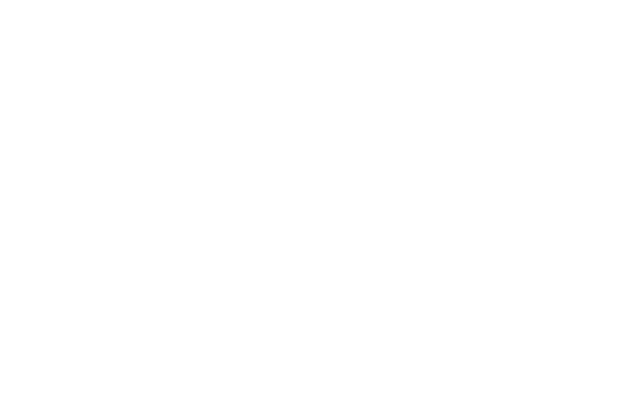
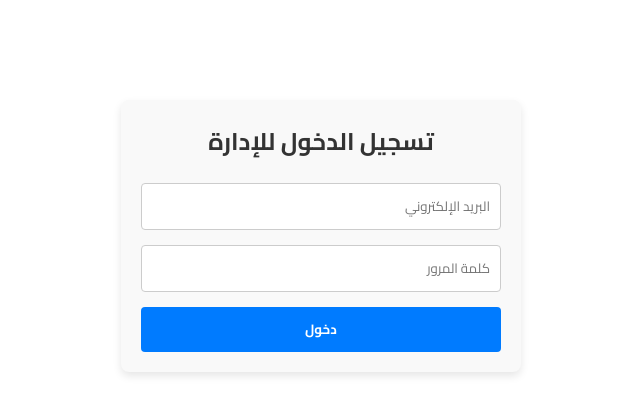
Before and after one commit to ahmed-tarek-2004/Tourism, a React (Vite) app in the folder my-react-app/: page /admin/login in a window 1280 px wide. Before the commit this address had no page. Shown: the top 414 px of the page, without its empty margins (412-1052 px from the left). Built offline with nearby package versions, Linux system fonts and the light colour scheme.

Commit message:
add authorization

```diff
--- a/my-react-app/index.html
+++ b/my-react-app/index.html
@@ -6,8 +6,8 @@
     <title>صن شرم تورز | للحج والعمرة</title>
     <link rel="preconnect" href="https://fonts.googleapis.com">
     <link rel="preconnect" href="https://fonts.gstatic.com" crossorigin>
-    <link rel="icon" type="image/png" href="public/img/lOGO2.png">
 
+    <link rel="icon" type="image/png" href="/img/lOGO2.png">
     <link href="https://fonts.googleapis.com/css2?family=Cairo:wght@400;500;600;700;800&display=swap" rel="stylesheet">
     <link rel="stylesheet" href="https://cdnjs.cloudflare.com/ajax/libs/font-awesome/6.5.2/css/all.min.css">
   </head>
--- a/my-react-app/src/AdminTrips.jsx
+++ b/my-react-app/src/AdminTrips.jsx
@@ -141,9 +141,7 @@
 
       </div>
 
-      {/* =========================================
-         MODAL نافذة تأكيد الحذف المنبثقة
-      ========================================= */}
+
       {deleteModal.isOpen && (
         <div style={{
             position: 'fixed',
--- a/my-react-app/src/App.jsx
+++ b/my-react-app/src/App.jsx
@@ -1,5 +1,9 @@
 import React from 'react';
 import { BrowserRouter as Router, Routes, Route } from 'react-router-dom';
+
+import { AuthProvider } from './AuthContext';
+import ProtectedRoute from './ProtectedRoute';
+import Login from './Login';
 
 import Home from './Home';
 import AdminTrips from './AdminTrips';
@@ -8,17 +12,17 @@
 function App() {
   return (
     <Router>
+      <AuthProvider>
         <Routes>
-
           <Route path="/" element={<Home />} />
-
+          <Route path="/admin/login" element={<Login />} />
+          <Route element={<ProtectedRoute />}>
             <Route path="/admin/trips" element={<AdminTrips />} />
-
             <Route path="/admin/add-trip" element={<TripForm />} />
-
             <Route path="/admin/edit-trip/:id" element={<TripForm />} />
-
+          </Route>
         </Routes>
+      </AuthProvider>
     </Router>
   );
 }
--- /dev/null
+++ b/my-react-app/src/AuthContext.jsx
@@ -0,0 +1,44 @@
+import React, { createContext, useState, useContext } from 'react';
+import { useNavigate } from 'react-router-dom';
+
+const AuthContext = createContext(null);
+
+export const AuthProvider = ({ children }) => {
+    const [token, setToken] = useState(localStorage.getItem('adminToken') || null);
+    const navigate = useNavigate();
+
+    const login = (newToken) => {
+        setToken(newToken);
+        localStorage.setItem('adminToken', newToken);
+        navigate('/admin/trips');
+    };
+
+    const logout = async () => {
+        if (token) {
+            try {
+                await fetch('https://sunsharm.runasp.net/api/Account/logout', {
+                    method: 'POST',
+                    headers: {
+                        'Authorization': `Bearer ${token}`,
+                        'Content-Type': 'application/json'
+                    }
+                });
+            } catch (error) {
+                console.error("فشل الاتصال بالخادم أثناء تسجيل الخروج:", error);
+            }
+        }
+
+        setToken(null);
+        localStorage.removeItem('adminToken');
+
+        navigate('/admin/login');
+    };
+
+    return (
+        <AuthContext.Provider value={{ token, login, logout, isAuthenticated: !!token }}>
+            {children}
+        </AuthContext.Provider>
+    );
+};
+
+export const useAuth = () => useContext(AuthContext);
--- a/my-react-app/src/Home.jsx
+++ b/my-react-app/src/Home.jsx
@@ -446,7 +446,6 @@
             position: 'relative',
             overflow: 'hidden'
           }}>
-            {/* خلفية زخرفية */}
             <i className="fa-solid fa-kaaba" style={{
               position: 'absolute',
               left: '-20px',
@@ -456,7 +455,6 @@
               transform: 'rotate(-15deg)'
             }}></i>
 
-            {/* الجزء الأيمن: النص الأساسي والخصم */}
             <div style={{ zIndex: 1 }}>
               <span style={{
                 display: 'inline-flex',
@@ -477,7 +475,6 @@
                 مين ناوي على <span style={{ color: 'var(--gold)' }}>الحج السياحي؟</span>
               </h3>
 
-              {/* بطاقة الخصم الجذابة */}
               <div style={{
                 background: 'linear-gradient(90deg, #c62828, #d32f2f)',
                 padding: '20px 25px',
@@ -513,7 +510,6 @@
               </a>
             </div>
 
-            {/* الجزء الأيسر: المميزات بشكل شبكي منظم */}
             <div style={{ zIndex: 1, display: 'flex', flexDirection: 'column', gap: '15px' }}>
 
               <div style={{ display: 'flex', alignItems: 'center', gap: '15px', background: 'rgba(255,255,255,0.06)', padding: '18px', borderRadius: '14px', border: '1px solid rgba(255,255,255,0.05)', backdropFilter: 'blur(5px)' }}>
@@ -536,7 +532,6 @@
                 </div>
               </div>
 
-              {/* مميزات سريعة (4 مربعات) */}
               <div style={{ display: 'grid', gridTemplateColumns: '1fr 1fr', gap: '15px', marginTop: '5px' }}>
                 <div style={{ textAlign: 'center', background: 'rgba(255,255,255,0.06)', padding: '18px 10px', borderRadius: '14px', border: '1px solid rgba(255,255,255,0.05)' }}>
                   <i className="fa-solid fa-hotel" style={{ fontSize: '26px', color: 'var(--gold)', marginBottom: '10px' }}></i>
--- /dev/null
+++ b/my-react-app/src/Login.jsx
@@ -0,0 +1,91 @@
+import React, { useState } from 'react';
+import { useAuth } from './AuthContext';
+
+const Login = () => {
+    const [email, setEmail] = useState('');
+    const [password, setPassword] = useState('');
+    const [error, setError] = useState('');
+    const [isLoading, setIsLoading] = useState(false);
+    const { login } = useAuth();
+
+    const handleLogin = async (e) => {
+        e.preventDefault();
+        setIsLoading(true);
+        setError('');
+
+        try {
+            const response = await fetch('https://sunsharm.runasp.net/api/Account/login', {
+                method: 'POST',
+                headers: { 'Content-Type': 'application/json' },
+                body: JSON.stringify({ email, password }),
+            });
+
+            const result = await response.json();
+
+            // التحقق من نجاح الطلب بناءً على الـ Response الخاص بك
+            if (response.ok && result.succeeded && result.data) {
+
+                // (اختياري) التأكد من أن المستخدم يحمل رتبة admin
+                if (result.data.role !== 'admin') {
+                    setError('عذراً، هذا الحساب لا يملك صلاحيات الإدارة.');
+                    setIsLoading(false);
+                    return;
+                }
+
+                // تمرير الـ accessToken لدالة الـ login
+                login(result.data.accessToken);
+
+            } else {
+                // التعامل مع الأخطاء (مثل الرد الخاص بـ Validation Failed)
+                setError(result.detail || result.message || 'بيانات الدخول غير صحيحة.');
+            }
+        } catch (err) {
+            setError('حدث خطأ في الاتصال بالخادم.');
+        } finally {
+            setIsLoading(false);
+        }
+    };
+
+    return (
+        <div style={{ maxWidth: '400px', margin: '100px auto', padding: '20px', textAlign: 'center', backgroundColor: '#f9f9f9', borderRadius: '8px', boxShadow: '0 4px 8px rgba(0,0,0,0.1)' }}>
+            <h2 style={{ marginBottom: '20px', color: '#333' }}>تسجيل الدخول للإدارة</h2>
+            <form onSubmit={handleLogin} style={{ display: 'flex', flexDirection: 'column', gap: '15px' }}>
+                <input
+                    type="email"
+                    placeholder="البريد الإلكتروني"
+                    value={email}
+                    onChange={(e) => setEmail(e.target.value)}
+                    required
+                    style={{ padding: '10px', borderRadius: '4px', border: '1px solid #ccc' }}
+                />
+                <input
+                    type="password"
+                    placeholder="كلمة المرور"
+                    value={password}
+                    onChange={(e) => setPassword(e.target.value)}
+                    required
+                    style={{ padding: '10px', borderRadius: '4px', border: '1px solid #ccc' }}
+                />
+                {error && <p style={{ color: 'red', fontSize: '14px', margin: '0' }}>{error}</p>}
+
+                <button
+                    type="submit"
+                    disabled={isLoading}
+                    style={{
+                        padding: '10px',
+                        backgroundColor: isLoading ? '#ccc' : '#007bff',
+                        color: 'white',
+                        border: 'none',
+                        borderRadius: '4px',
+                        cursor: isLoading ? 'not-allowed' : 'pointer',
+                        fontWeight: 'bold'
+                    }}
+                >
+                    {isLoading ? 'جاري الدخول...' : 'دخول'}
+                </button>
+            </form>
+        </div>
+    );
+};
+
+export default Login;
--- /dev/null
+++ b/my-react-app/src/ProtectedRoute.jsx
@@ -0,0 +1,15 @@
+import React from 'react';
+import { Navigate, Outlet } from 'react-router-dom';
+import { useAuth } from './AuthContext';
+
+const ProtectedRoute = () => {
+    const { isAuthenticated } = useAuth();
+
+    if (!isAuthenticated) {
+        return <Navigate to="/admin/login" replace />;
+    }
+
+    return <Outlet />;
+};
+
+export default ProtectedRoute;
```
Also changed, not shown: my-react-app/src/Tripform.jsx (+27 -9 lines). Lines whose indentation alone changed are shown as unchanged.
